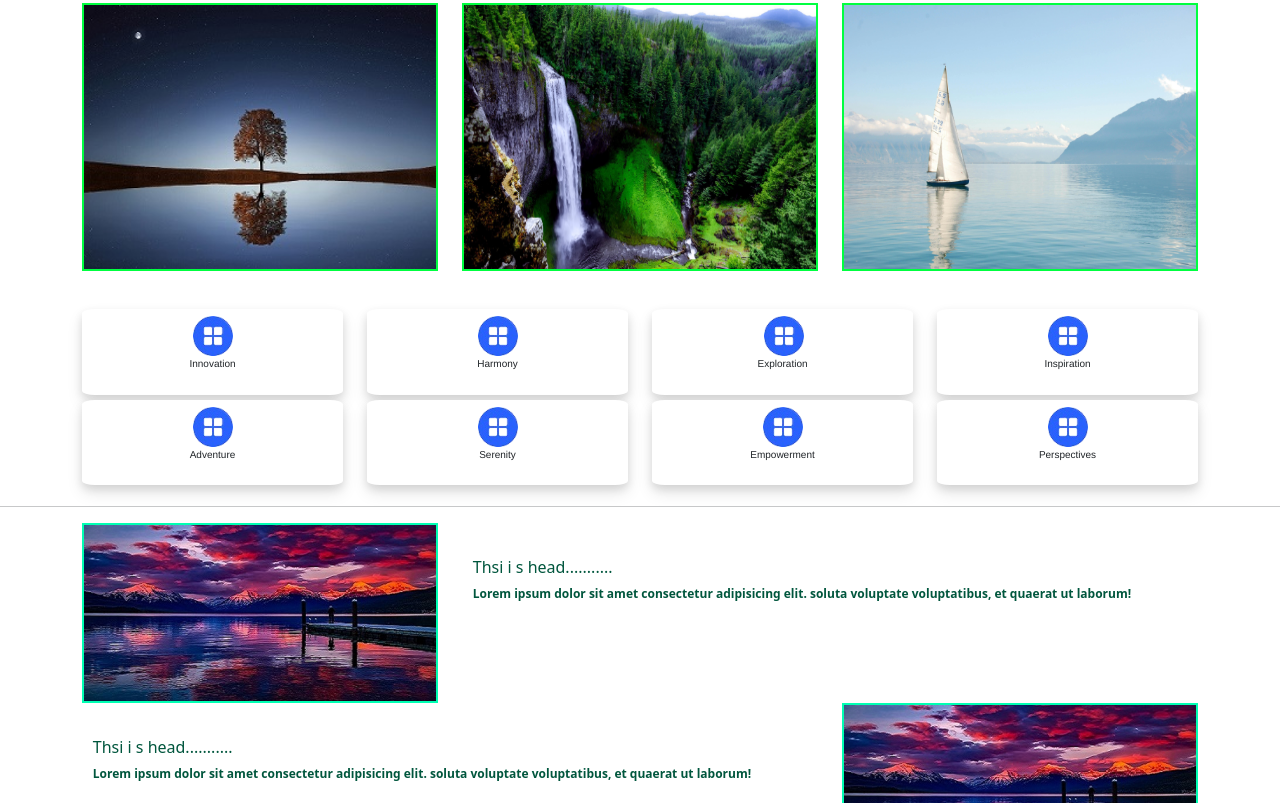
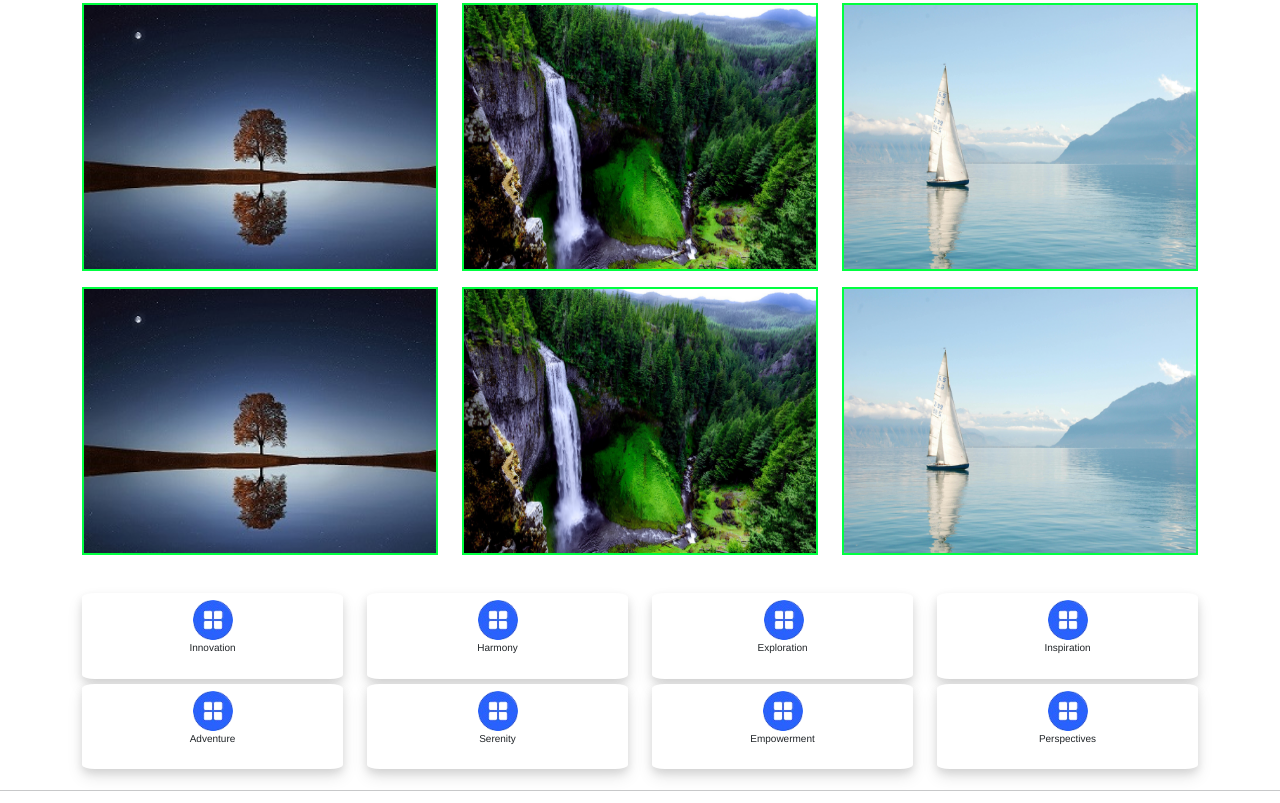
Before and after one commit to washimul/sparrowtalk, a website: page index.html in a window 1280 px wide. Shown: the part 932-1735 px from the top of the page. Drawn offline with nearby package versions, Linux system fonts and the light colour scheme; no server answers; files whose address does not match are found by name.

Commit message:
all files updated

```diff
--- a/index.html
+++ b/index.html
@@ -194,6 +194,15 @@
       <img src="img/img (22).jpg" height="100%" width="100%" alt="" class="three-bloc-inrow">
     </div>
     <div class="col-4" id="three-bloc-inrow-3">
+      <img src="img/img (21).jpg" height="100%" width="100%" alt="" class="three-bloc-inrow">
+    </div><div><p></p></div>
+    <div class="col-4" id="three-bloc-inrow-4">
+      <a href=""><img src="img/img (20).jpg" height="100%" width="100%" alt="" id="" class="three-bloc-inrow"></a>
+    </div>
+    <div class="col-4" id="three-bloc-inrow-5">
+      <img src="img/img (22).jpg" height="100%" width="100%" alt="" class="three-bloc-inrow">
+    </div>
+    <div class="col-4" id="three-bloc-inrow-6">
       <img src="img/img (21).jpg" height="100%" width="100%" alt="" class="three-bloc-inrow">
     </div>
   </div>
```
